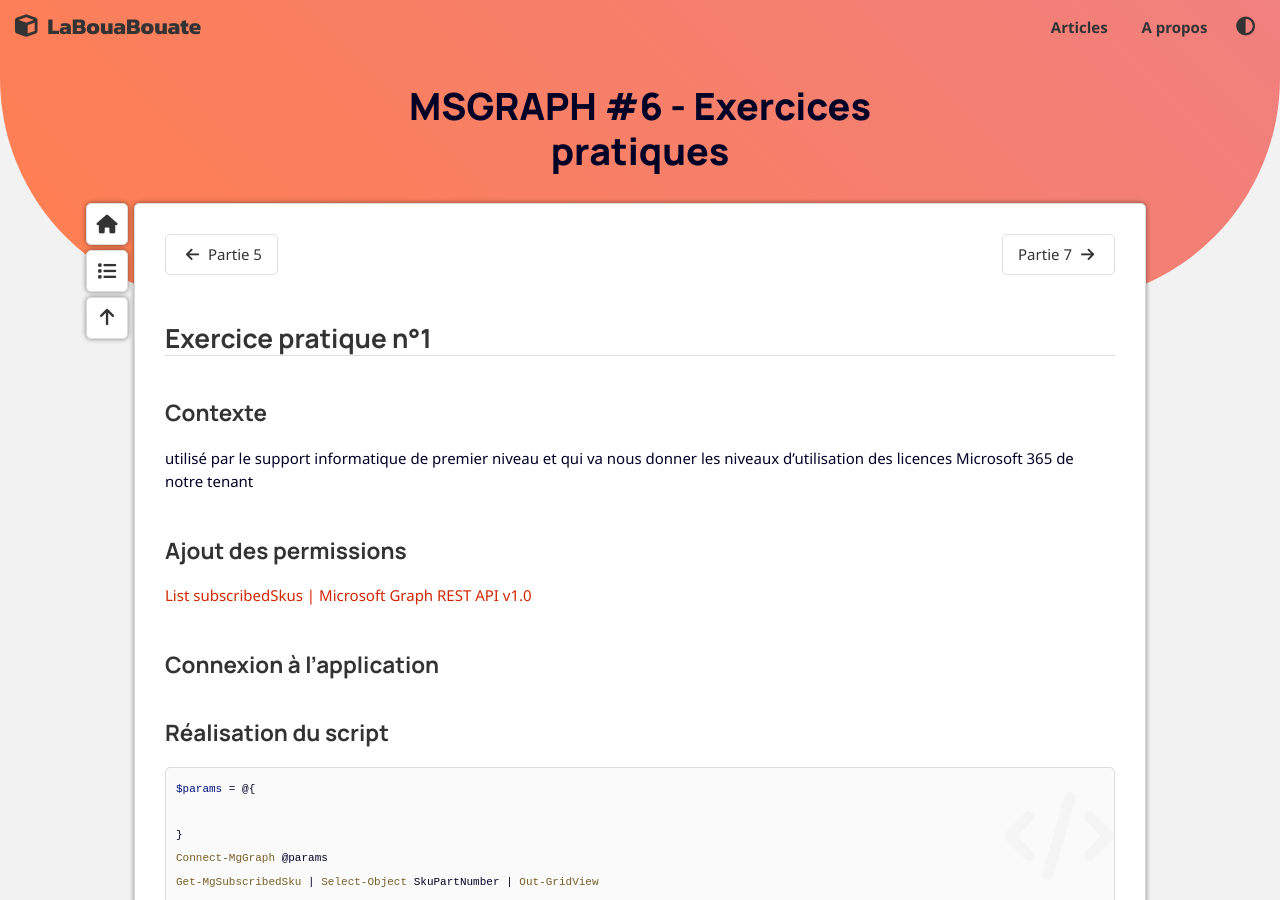
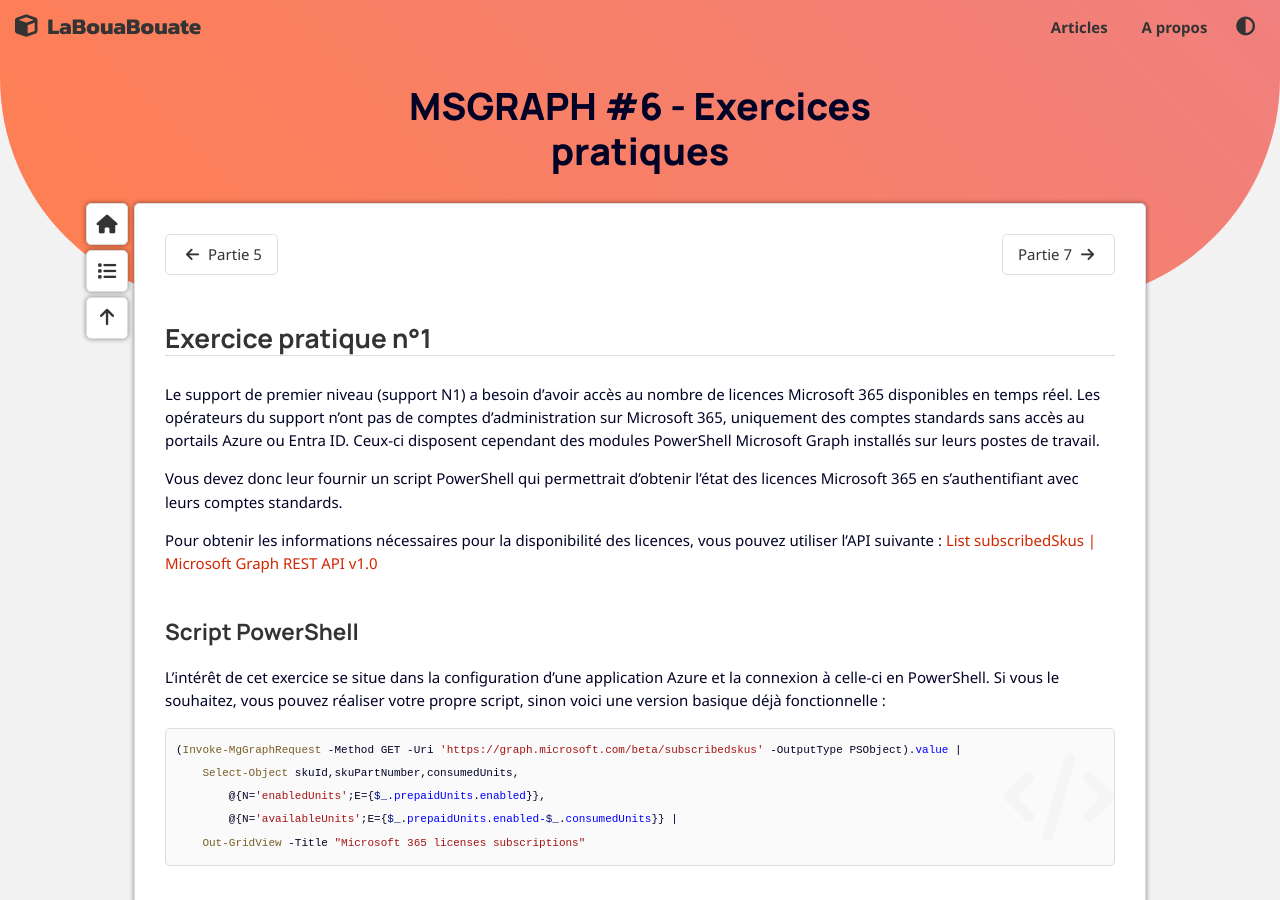
Before and after one commit to leobouard/leobouard.github.io, a Jekyll site: the page built from _posts/2023-09-17-cours-msgraph-006.md, in a window 1280 px wide and 900 px high. Built offline with Jekyll 4.4.1, drawn with Linux system fonts in a browser that asks for light colours; nearby versions of some CDN libraries; some web fonts are replaced; some of the changed text lies outside the part shown.

Commit message:
Ajout des exercices et des questions

````diff
--- a/_posts/2023-09-17-cours-msgraph-006.md
+++ b/_posts/2023-09-17-cours-msgraph-006.md
@@ -13,54 +13,26 @@
 
 ## Exercice pratique n°1
 
-### Contexte
+Le support de premier niveau (support N1) a besoin d'avoir accès au nombre de licences Microsoft 365 disponibles en temps réel. Les opérateurs du support n'ont pas de comptes d'administration sur Microsoft 365, uniquement des comptes standards sans accès au portails Azure ou Entra ID. Ceux-ci disposent cependant des modules PowerShell Microsoft Graph installés sur leurs postes de travail.
 
-utilisé par le support informatique de premier niveau et qui va nous donner les niveaux d'utilisation des licences Microsoft 365 de notre tenant
+Vous devez donc leur fournir un script PowerShell qui permettrait d'obtenir l'état des licences Microsoft 365 en s'authentifiant avec leurs comptes standards.
 
-### Ajout des permissions
+Pour obtenir les informations nécessaires pour la disponibilité des licences, vous pouvez utiliser l'API suivante : [List subscribedSkus \| Microsoft Graph REST API v1.0](https://learn.microsoft.com/en-us/graph/api/subscribedsku-list?view=graph-rest-1.0&tabs=http)
 
-[List subscribedSkus \| Microsoft Graph REST API v1.0](https://learn.microsoft.com/en-us/graph/api/subscribedsku-list?view=graph-rest-1.0&tabs=http)
+### Script PowerShell
 
-### Connexion à l'application
-
-### Réalisation du script
+L'intérêt de cet exercice se situe dans la configuration d'une application Azure et la connexion à celle-ci en PowerShell. Si vous le souhaitez, vous pouvez réaliser votre propre script, sinon voici une version basique déjà fonctionnelle :
 
 ```powershell
-$params = @{
-
-}
-Connect-MgGraph @params
-Get-MgSubscribedSku | Select-Object SkuPartNumber | Out-GridView
+(Invoke-MgGraphRequest -Method GET -Uri 'https://graph.microsoft.com/beta/subscribedskus' -OutputType PSObject).value |
+    Select-Object skuId,skuPartNumber,consumedUnits,
+        @{N='enabledUnits';E={$_.prepaidUnits.enabled}},
+        @{N='availableUnits';E={$_.prepaidUnits.enabled-$_.consumedUnits}} |
+    Out-GridView -Title "Microsoft 365 licenses subscriptions"
 ```
-
-### Suppression des permissions
-
----
 
 ## Exercice pratique n°2
 
-### Contexte
+Votre entreprise a récemment modifié son mode d'attribution des licences Microsoft 365 pour passer à des groupes d'attribution. Cependant, vous avez remarqué que vous aviez fréquement des erreurs d'attribution (plus assez de licences ou conflit avec une licence déjà attribuée). Vous voulez mettre en place un script en tâche planifiée pour vous prévenir par email lorsqu'une erreur d'attribution de licence est découverte sur votre tenant.
 
-un script PowerShell en tâche planifiée pour nous remonter les groupes d'attributions de licence avec des membres en erreur via un email
-
-### Ajout des permissions
-
-[Group licensing with PowerShell and Graph](https://learn.microsoft.com/en-us/entra/identity/users/licensing-ps-examples)
-
-> Réponses :
-> - autorisation d'application sur la permission *Group.Read.All*
-> - autorisation d'application sur la permission *Mail.Send*
-
-### Connexion à l'application
-
-#### Création du secret
-
-#### Création du certificat
-
-### Réalisation du script
-
-```powershell
-
-```
-
-### Suppression des permissions
+Vous pouvez vous baser sur l'article officiel de Microsoft sur le sujet pour la partie scripting PowerShell : [PowerShell and Microsoft Graph examples for group-based licensing in Microsoft Entra ID \| Microsoft Learn](https://learn.microsoft.com/en-us/entra/identity/users/licensing-ps-examples)
````
Also changed, not shown: _posts/2023-09-17-cours-msgraph-005.md (+2 -0 lines), _posts/2023-09-17-cours-msgraph-007.md (added, +98 -0 lines).
